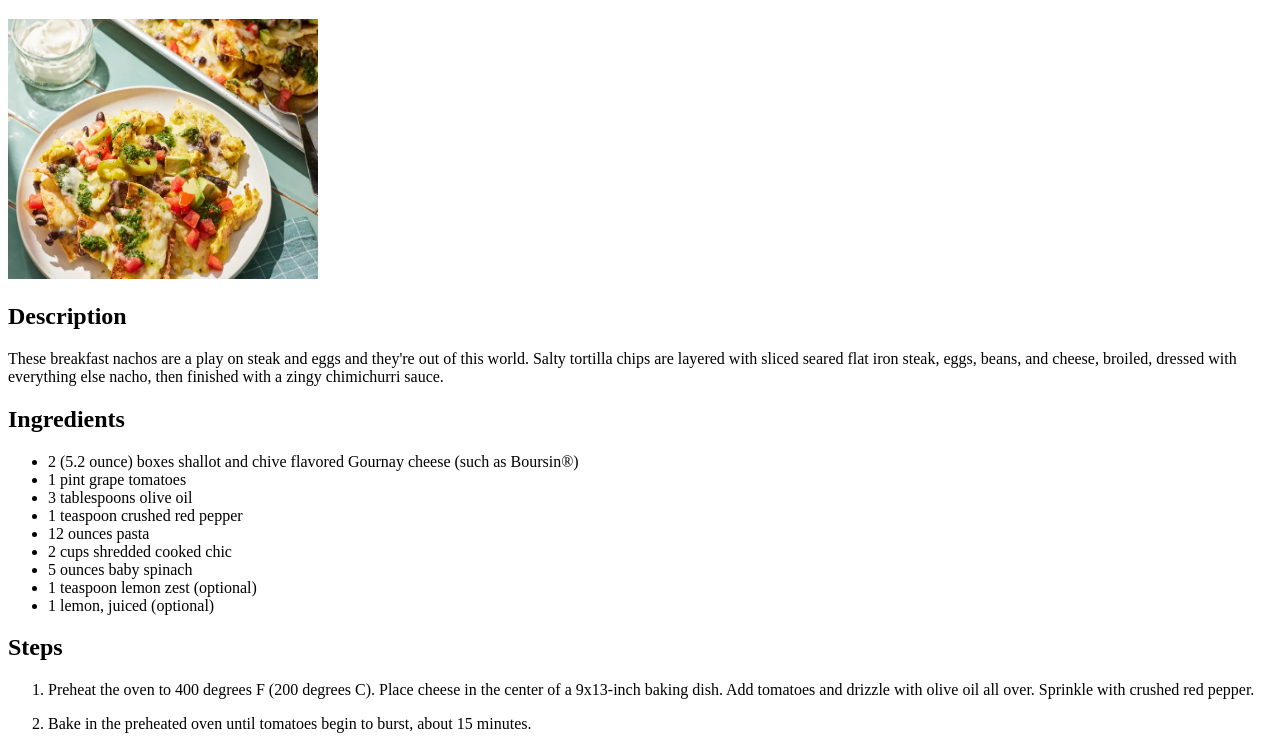
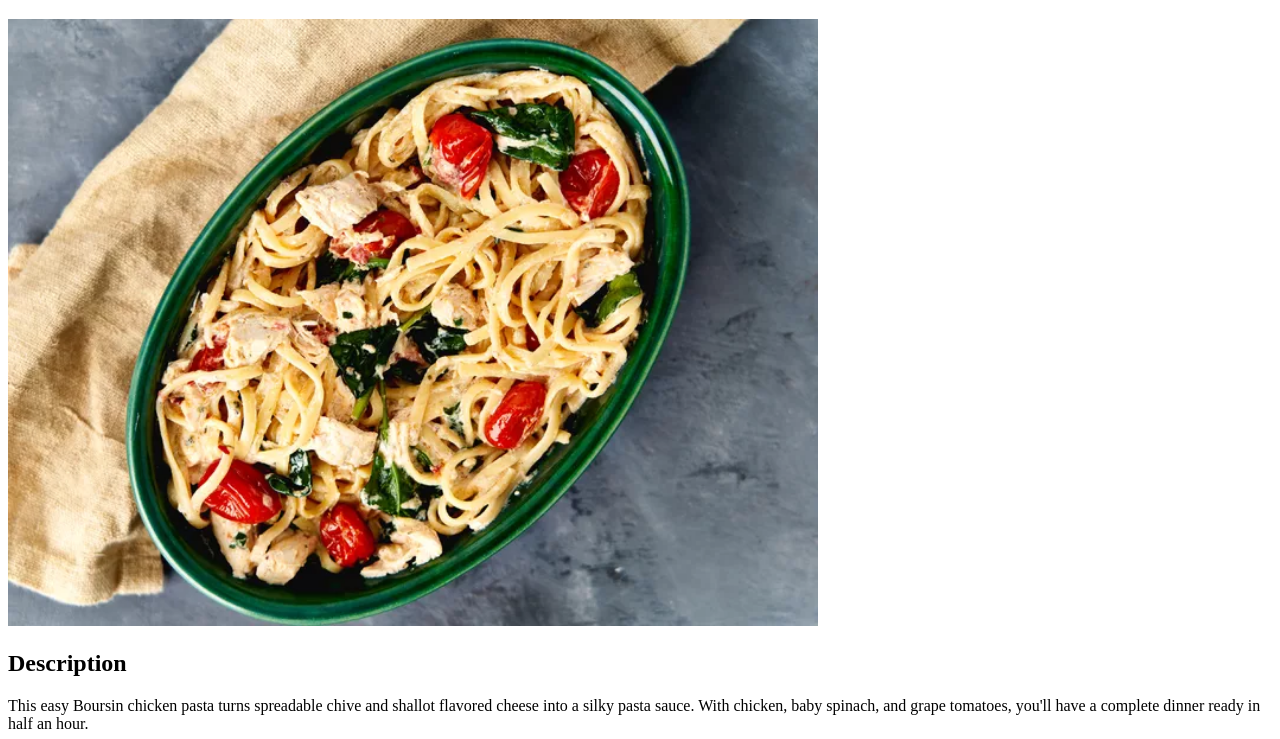
Before and after one commit to PaulJnr/odin-recipes, a plain HTML site: page recipes/boursinChickenPasta.html in a window 1280 px wide. Shown: the part 61-800 px from the top of the page. Drawn offline with Linux system fonts and the light colour scheme.

Commit message:
Iteration 3: Recipe page content
Added correct image and description to the boursin Chicken Pasta Recipe

```diff
--- a/recipes/boursinChickenPasta.html
+++ b/recipes/boursinChickenPasta.html
@@ -7,9 +7,9 @@
 </head>
 <body>
     <h1>Easy Boursin Chicken Pasta</h1>
-    <img src="./images/8679259-breakfast-nachos-ddmfs-2269-beauty-4x3-414d2dc9d1364107a473c91ac9f3398d.jpg" alt="Delicious dish of breakfast nachos" width="310" height="260">
+    <img src="./images/8628440_Easy-Boursin-Chicken-Pasta_Doitdash-Meredith-Food-Studios_4x3-55042198b53d4e8687a3d9f69ad7a838.webp" alt="Delicious dish of breakfast nachos" width="810" height="">
     <h2>Description</h2>
-    <p>These breakfast nachos are a play on steak and eggs and they're out of this world. Salty tortilla chips are layered with sliced seared flat iron steak, eggs, beans, and cheese, broiled, dressed with everything else nacho, then finished with a zingy chimichurri sauce.</p>
+    <p>This easy Boursin chicken pasta turns spreadable chive and shallot flavored cheese into a silky pasta sauce. With chicken, baby spinach, and grape tomatoes, you'll have a complete dinner ready in half an hour.</p>
     <h2>Ingredients</h2>
     <ul>
         <li>2 (5.2 ounce) boxes shallot and chive flavored Gournay cheese (such as Boursin®)</li>
```
Also changed, not shown: recipes/images/8628440_Easy-Boursin-Chicken-Pasta_Doitdash-Meredith-Food-Studios_4x3-55042198b53d4e8687a3d9f69ad7a838.webp (added).
